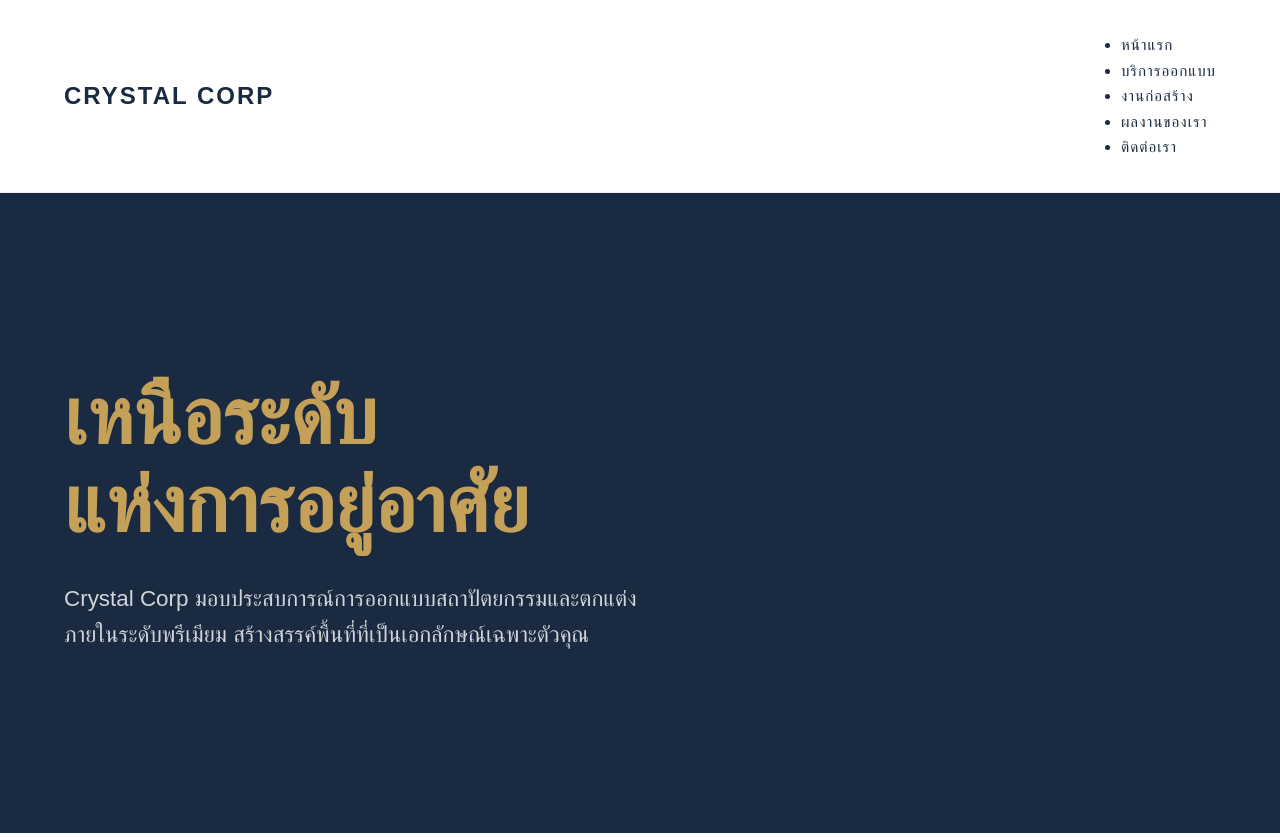
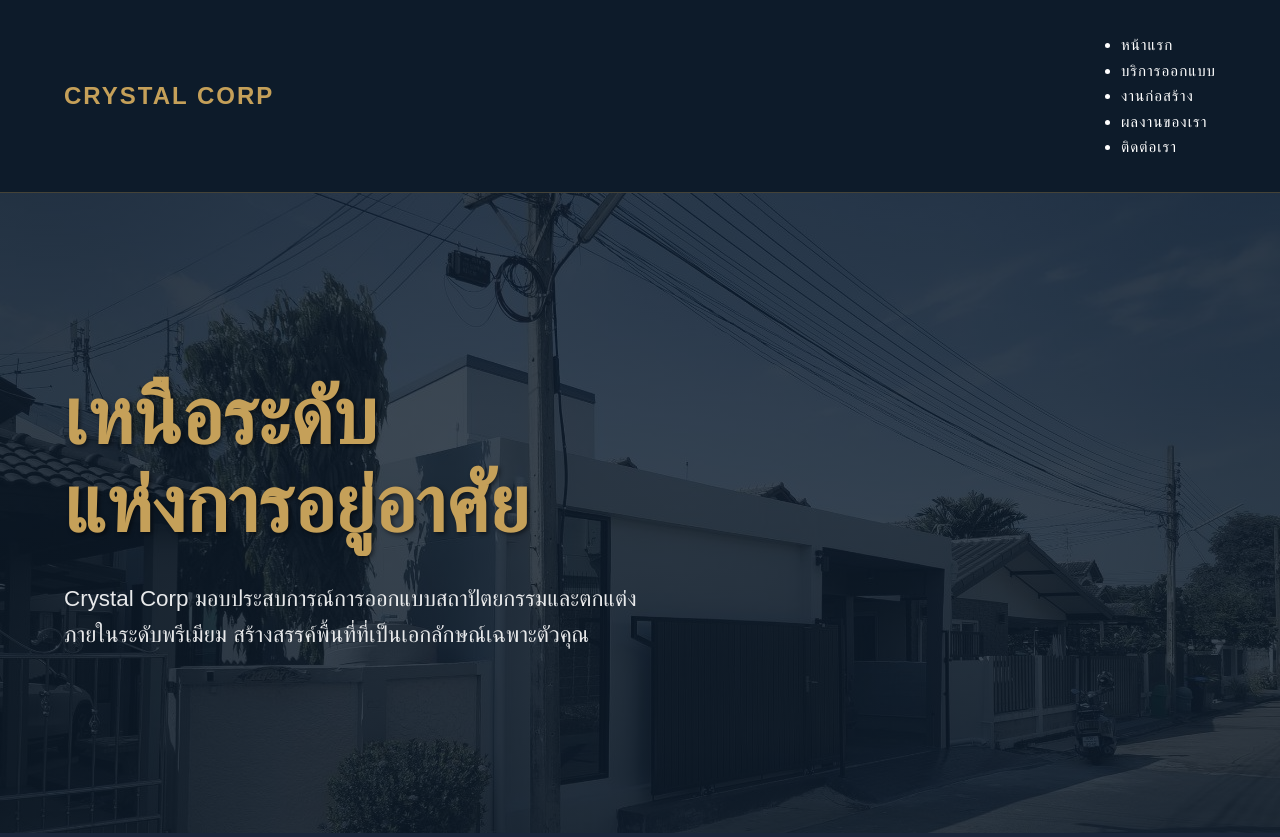
Before and after one commit to agdrbkk/crystal-corp, a plain HTML site: page index.html in a window 1280 px wide. Shown: the top 837 px of the page. Drawn offline with Linux system fonts and the light colour scheme; a web font is replaced by a local one.

Commit message:
Enhance Blue theme: Full Dark Navy backgrounds with Gold accents

```diff
--- a/style.css
+++ b/style.css
@@ -7,13 +7,14 @@
 body {
     font-family: 'IBM Plex Sans Thai', 'Arial', sans-serif;
     line-height: 1.6;
-    color: #1a2a40; /* น้ำเงินเข้ม */
-    background-color: #ffffff;
+    color: #ffffff; /* เปลี่ยนตัวอักษรหลักเป็นขาว */
+    background-color: #0d1b2a; /* น้ำเงินเข้มเกือบดำ (Deep Space Blue) */
 }
 
 /* Color Variables Concept */
 :root {
-    --primary-blue: #1a2a40;
+    --primary-blue: #0d1b2a;
+    --navy-blue: #1b263b;
     --gold: #c5a059;
     --light-gold: #d4af37;
 }
@@ -26,9 +27,9 @@ nav {
     padding: 2rem 5%;
     position: sticky;
     top: 0;
-    background: #fff;
+    background: var(--primary-blue); /* Nav เป็นน้ำเงินเข้ม */
     z-index: 1000;
-    border-bottom: 1px solid #f0f0f0;
+    border-bottom: 1px solid rgba(197, 160, 89, 0.3); /* เส้นใต้สีทองจางๆ */
 }
 
 .logo {
@@ -36,12 +37,12 @@ nav {
     font-weight: 800;
     letter-spacing: 2px;
     text-transform: uppercase;
-    color: var(--primary-blue);
+    color: var(--gold); /* โลโก้สีทองบนพื้นน้ำเงิน */
 }
 
 nav ul li a {
     text-decoration: none;
-    color: var(--primary-blue);
+    color: #ffffff;
     font-size: 0.95rem;
     font-weight: 500;
     letter-spacing: 1px;
@@ -60,6 +61,9 @@ nav ul li a:hover {
     justify-content: center;
     padding: 0 5%;
     background-color: var(--primary-blue);
+    background-image: linear-gradient(rgba(13, 27, 42, 0.8), rgba(13, 27, 42, 0.8)), url('assets/images/work/t5-house/cover.jpg'); /* ใส่รูปจางๆ ในพื้นหลัง */
+    background-size: cover;
+    background-position: center;
     color: #fff;
 }
 
@@ -68,18 +72,20 @@ nav ul li a:hover {
     font-weight: 900;
     line-height: 1.1;
     margin-bottom: 2rem;
-    color: var(--gold); /* ชื่อหัวข้อสีทอง */
+    color: var(--gold);
+    text-shadow: 2px 2px 4px rgba(0,0,0,0.5);
 }
 
 .hero p {
     font-size: 1.4rem;
     max-width: 600px;
-    color: rgba(255, 255, 255, 0.8);
+    color: rgba(255, 255, 255, 0.9);
 }
 
 /* Section Title */
 .section-header {
     padding: 5rem 5% 2rem;
+    background-color: var(--navy-blue); /* ส่วนคั่นเป็นน้ำเงินอีกเฉด */
 }
 
 .section-header h2 {
@@ -88,7 +94,7 @@ nav ul li a:hover {
     border-bottom: 3px solid var(--gold);
     display: inline-block;
     padding-bottom: 0.5rem;
-    color: var(--primary-blue);
+    color: var(--gold);
 }
 
 /* Grid */
@@ -96,7 +102,12 @@ nav ul li a:hover {
     display: grid;
     grid-template-columns: repeat(2, 1fr);
     gap: 1.5rem;
-    padding: 0 5%;
+    padding: 3rem 5%;
+    background-color: var(--primary-blue);
+}
+
+.work-item {
+    border: 1px solid rgba(197, 160, 89, 0.2); /* กรอบรูปสีทองจางๆ */
 }
 
 .work-overlay h3 {
@@ -114,9 +125,9 @@ nav ul li a:hover {
 /* Footer */
 footer {
     padding: 5rem 5%;
-    background: var(--primary-blue);
+    background: #09121c; /* ท้ายเว็บน้ำเงินเข้มจัด */
     color: #fff;
-    margin-top: 5rem;
+    margin-top: 0; /* ติดกับส่วนบน */
     border-top: 5px solid var(--gold);
 }
 
```
